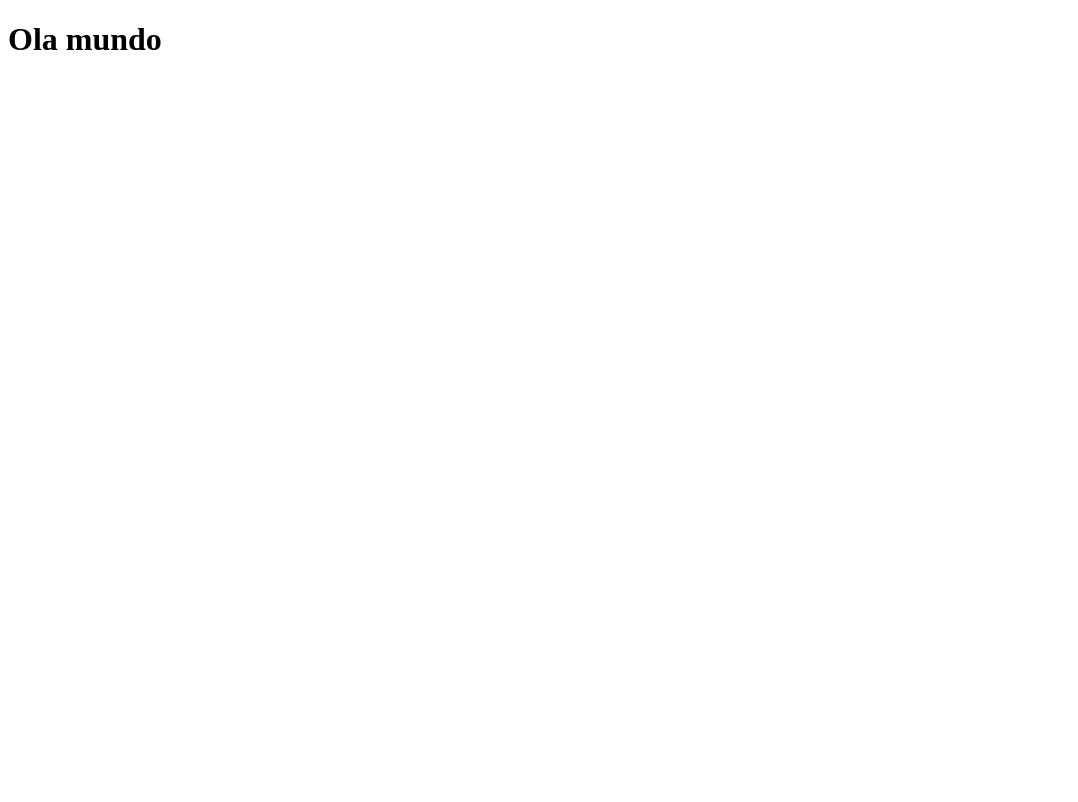
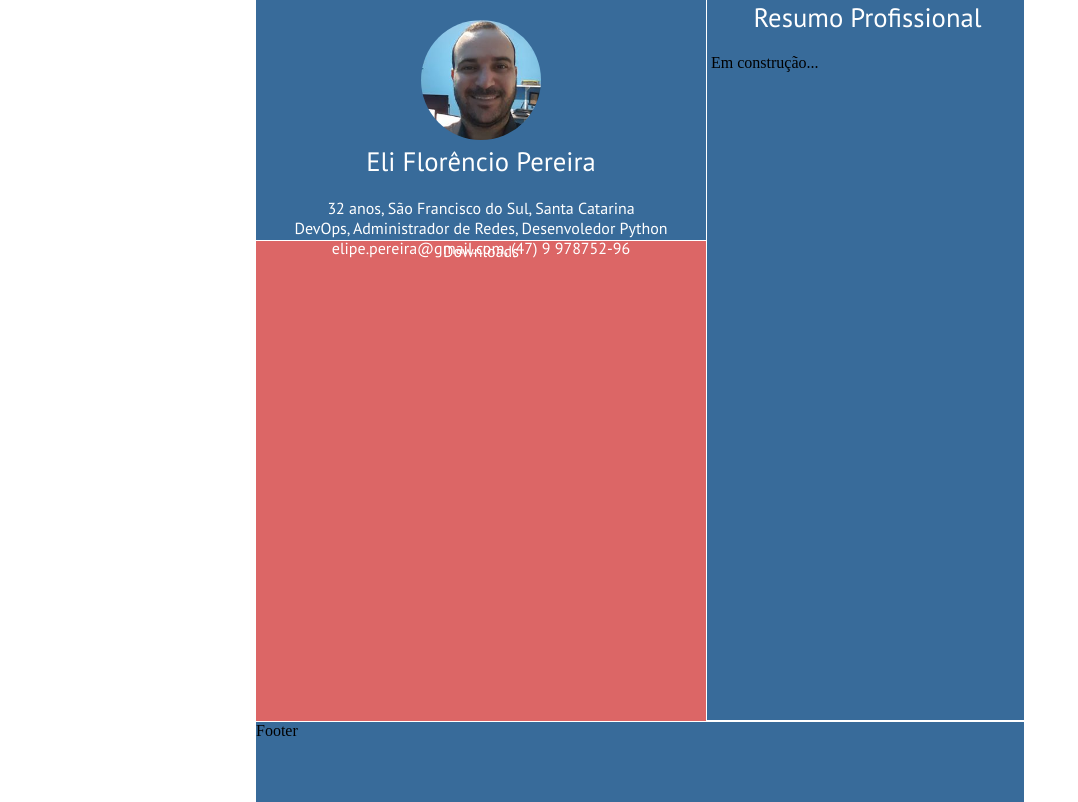
Before and after one commit to elipe-pereira/elipe-pereira, a plain HTML site: page index.html in a window 1280 px wide. Shown: the whole page, without its empty margins (0-1078 px from the left). Drawn offline with Linux system fonts and the light colour scheme.

Commit message:
Adicionado layout básico do site

```diff
--- /dev/null
+++ b/css/reboot.css
@@ -0,0 +1,5 @@
+*{
+  margin: 0;
+  padding: 0;
+  box-sizing: border-box;
+}
--- /dev/null
+++ b/css/style.css
@@ -0,0 +1,73 @@
+@font-face {
+  font-family: ptsans;
+  src: url(fonts/PTSans-Regular.ttf);
+  font-weight: normal;
+}
+.left-panel{
+  float: left;
+}
+
+.container{
+  width: 60%;
+  margin: auto;
+}
+
+.top-left-profile{
+  background-color: #386B9A;
+  /* border-color: red; */
+  /* border-style: solid; */
+  padding: 20px;
+  width: 450px;
+  height: 30vh;
+}
+
+img{
+  border-radius: 100%;
+  width: 120px;
+  height: 120px;
+  /* border-color: red; */
+  /* border-style: solid; */
+}
+
+figure{
+  text-align: center;
+}
+
+h1 {
+  font-family: ptsans;
+  font-size: 20pt;
+  color: white;
+  font-weight: normal;
+  margin-bottom: 20px;
+  text-align: center;
+}
+
+h3{
+  font-family: ptsans;
+  font-size: 12pt;
+  font-weight: normal;
+  color: white;
+  text-align: center;
+}
+
+.left-menu-downloads{
+  background-color: #DC6666;
+  width: 450px;
+  height: 60vh;
+  text-align: center;
+  margin: 1px 5px 0 0;
+}
+
+.resume{
+  background-color: #386B9A;
+  height: 90vh;
+  margin-left: 451px;
+  position: static;
+}
+footer{
+  position: relative;
+  background: #386B9A;
+  width: 100%;
+  height: 10vh;
+  margin-top: 2px;
+}
--- a/index.html
+++ b/index.html
@@ -1,9 +1,41 @@
 <!DOCTYPE html>
 <html>
 	<head>
-		<title>Ola Mundo!!</title>
+		<meta charset="utf-8">
+		<title>Eli Florêncio Pereira</title>
+		<link rel="stylesheet" href="css/reboot.css">
+		<link rel="stylesheet" href="css/style.css">
 	</head>
-	<body>
-		<h1>Ola mundo</h1>
+	<body class="container">
+		<main>
+			<div class="left-panel">
+				<header class="top-left-profile">
+					<figure>
+						<img src="img/foto_eli.jpg" alt="Foto do Eli">
+					</figure>
+					<section>
+						<h1> Eli Florêncio Pereira</h1>
+						<h3>32 anos, São Francisco do Sul, Santa Catarina</h3>
+					</section>
+					<section>
+						<h3>DevOps, Administrador de Redes, Desenvoledor Python</h3>
+						<h3>elipe.pereira@gmail.com, (47) 9 978752-96</h3>
+					</section>
+				</header>
+				<nav class="left-menu-downloads">
+					<h3>Downloads</h3>
+				</nav>
+			</div>
+				<article class="">
+					<header class="resume">
+						<h1>Resumo Profissional</h3>
+
+							<p> Em construção... </p>
+					</header>
+				</article>
+		</main>
+		<footer>
+			Footer
+		</footer>
 	</body>
 </html>
```
Also changed, not shown: css/fonts/PTSans-Bold.ttf (added), css/fonts/PTSans-BoldItalic.ttf (added), css/fonts/PTSans-Italic.ttf (added), css/fonts/PTSans-Regular.ttf (added), img/foto_eli.jpg (added).
